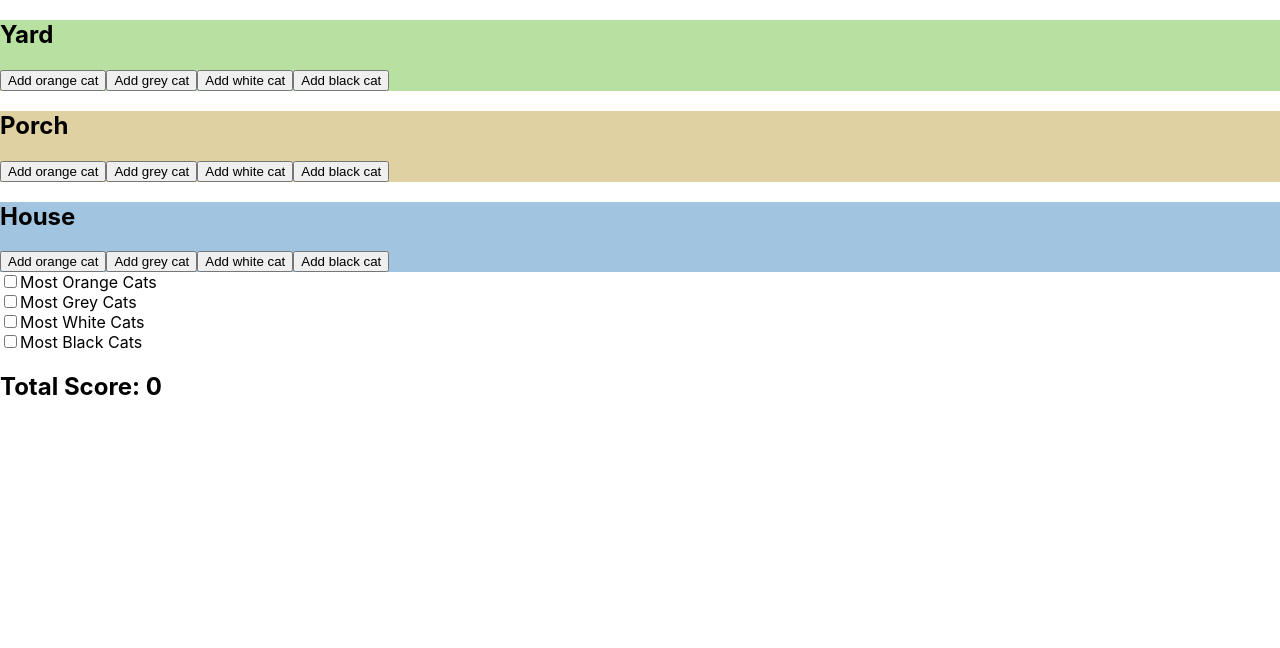
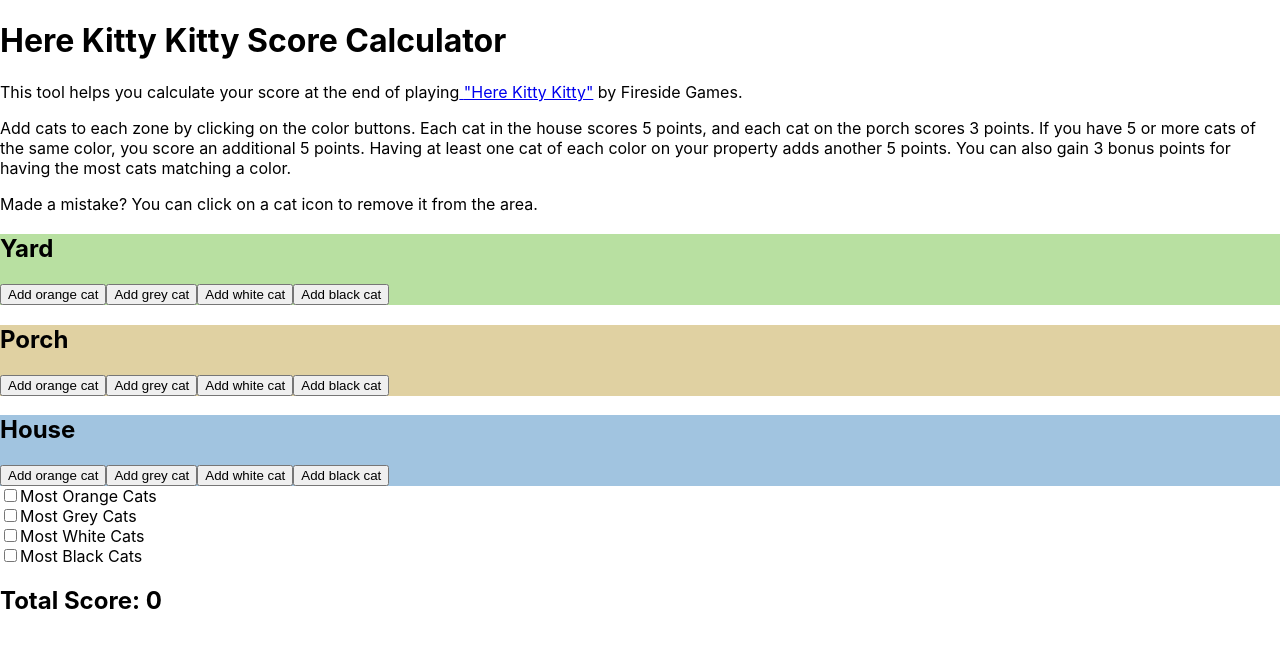
Before and after one commit to MERN-ing-the-midnight-oil/here-kitty-kitty-score-calculator, a React (Create React App) app: page / in a window 1280 px wide. Shown: the top 648 px of the page. Built offline with nearby package versions, Linux system fonts and the light colour scheme.

Commit message:
added rules up top

```diff
--- a/src/App.js
+++ b/src/App.js
@@ -76,6 +76,32 @@
 
 	return (
 		<div className="app">
+			<div className="instructions">
+				<h1>Here Kitty Kitty Score Calculator</h1>
+				<p>
+					This tool helps you calculate your score at the end of playing
+					<a
+						href="https://boardgamegeek.com/boardgame/187289/here-kitty-kitty"
+						target="_blank"
+						rel="noopener noreferrer">
+						{" "}
+						"Here Kitty Kitty"
+					</a>{" "}
+					by Fireside Games.
+				</p>
+				<p>
+					Add cats to each zone by clicking on the color buttons. Each cat in
+					the house scores 5 points, and each cat on the porch scores 3 points.
+					If you have 5 or more cats of the same color, you score an additional
+					5 points. Having at least one cat of each color on your property adds
+					another 5 points. You can also gain 3 bonus points for having the most
+					cats matching a color.
+				</p>
+				<p>
+					Made a mistake? You can click on a cat icon to remove it from the
+					area.
+				</p>
+			</div>
 			<Zone
 				name="Yard"
 				cats={cats.yard}
```
